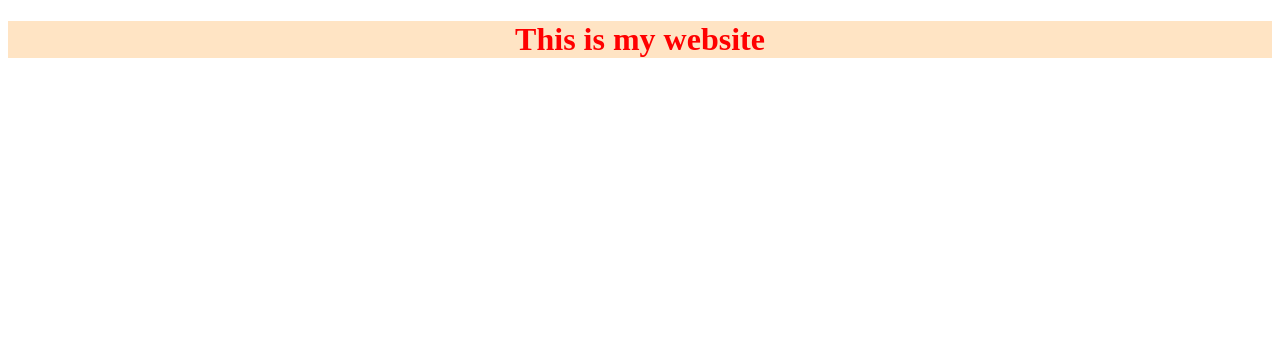
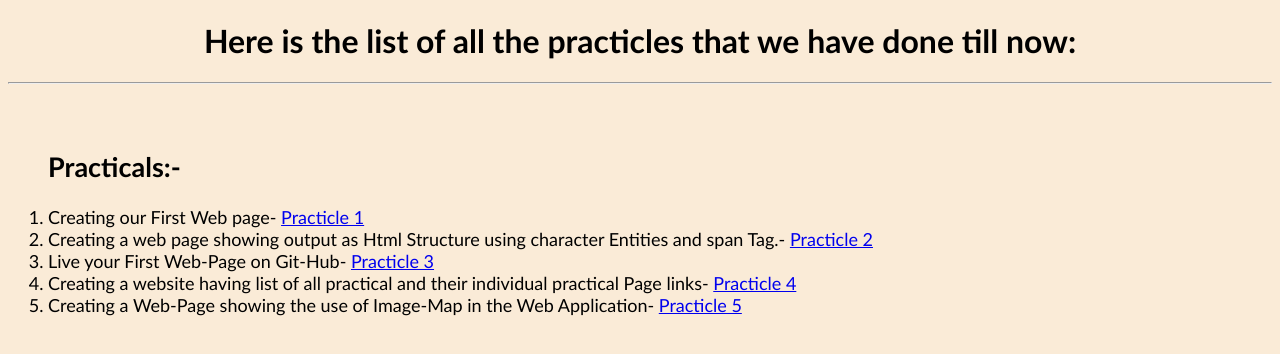
Before and after one commit to surabhisharma0708/Fullstack_practical2021, a plain HTML site: page index.html in a window 1280 px wide. Drawn offline with Linux system fonts and the light colour scheme.

Commit message:
List of all practicals

```diff
--- a/index.html
+++ b/index.html
@@ -2,13 +2,21 @@
 <html lang="en">
 <head>
     <meta charset="UTF-8">
-    <meta http-equiv="X-UA-Compatible" content="IE=edge">
     <meta name="viewport" content="width=device-width, initial-scale=1.0">
-    <title>Live webpage</title>
-    <link rel="stylesheet" href="./css/style.css">
-    <script src="./js/myscript.js"></script>
+    <title>Assignment 4</title>
 </head>
-<body>
-    <h1>This is my website</h1>
+<body style="background-color: antiquewhite;">
+    <h1 style="text-align: center; font-family:'Gill Sans', 'Gill Sans MT', Calibri, 'Trebuchet MS', sans-serif">Here is the list of all the practicles that we have done till now:</h1>
+   <hr>
+    <br><br>
+
+    <ol  style="font-size: large; font-family:'Gill Sans', 'Gill Sans MT', Calibri, 'Trebuchet MS', sans-serif"><h2>Practicals:-</h2>
+        <li>Creating our First Web page- <a href="./Pages/practicle-1.html">Practicle 1</a></li>
+        <li>Creating a web page showing output as Html Structure using character Entities and span Tag.- <a href="./Pages/practicle-2.html">Practicle 2</a></li>
+        <li>Live your First Web-Page on Git-Hub- <a href="./Pages/practicle-3.html">Practicle 3</a></li>
+        <li>Creating a website having list of all practical and their individual practical Page links- <a href="./Pages/practicle-4.html">Practicle 4</a></li>
+        <li>Creating a Web-Page showing the use of Image-Map in the Web Application- <a href="./Pages/practicle-5.html">Practicle 5</a></li>
+        </li>
+    </ol>
 </body>
 </html>
```
